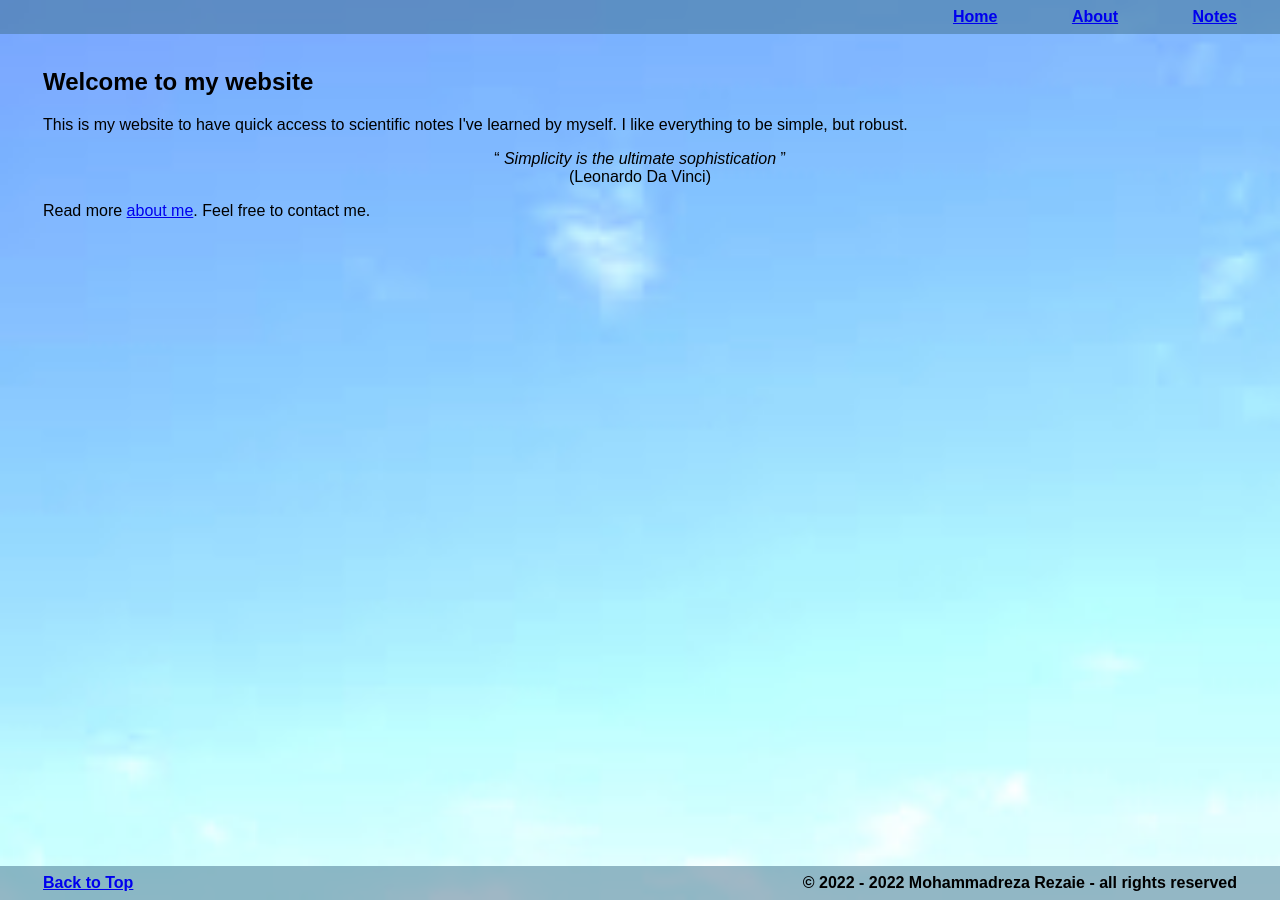
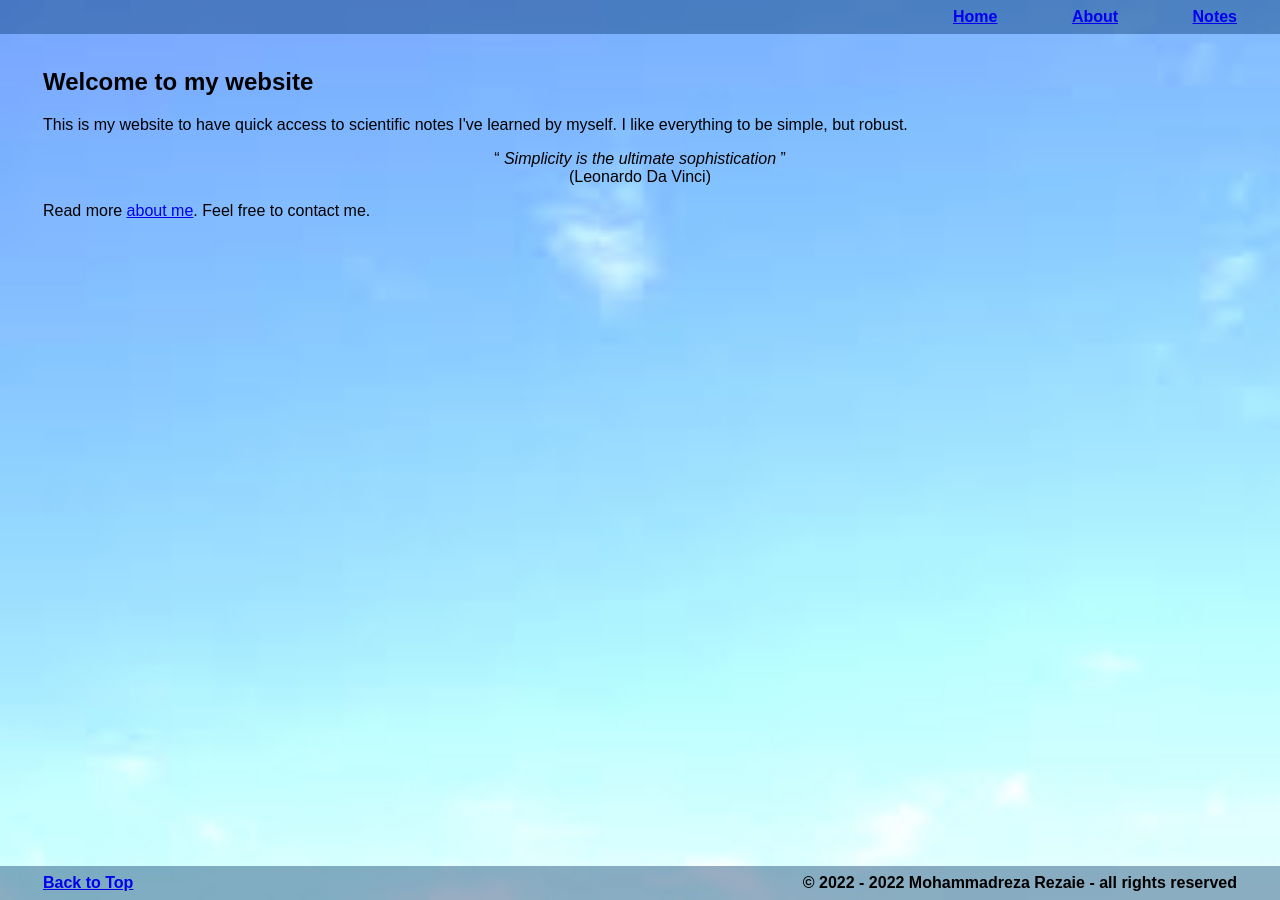
Before and after one commit to mrrezaie/mrrezaie.github.io, a Jekyll site: the page built from index.html, in a window 1280 px wide. Built offline with Jekyll 4.4.1, drawn with Linux system fonts in a browser that asks for light colours.

Commit message:
Update default.html

```diff
--- a/_layouts/default.html
+++ b/_layouts/default.html
@@ -43,7 +43,7 @@
 				}
 
 				#header, #footer {
-					background:rgba(65, 112, 139,0.5);
+					background:rgba(0, 51, 102, 0.4);
 /*					border-top: 1px solid #d5d5d5;*/
 /*					border-bottom: 1px solid #d5d5d5;*/
 					position:fixed;
```
